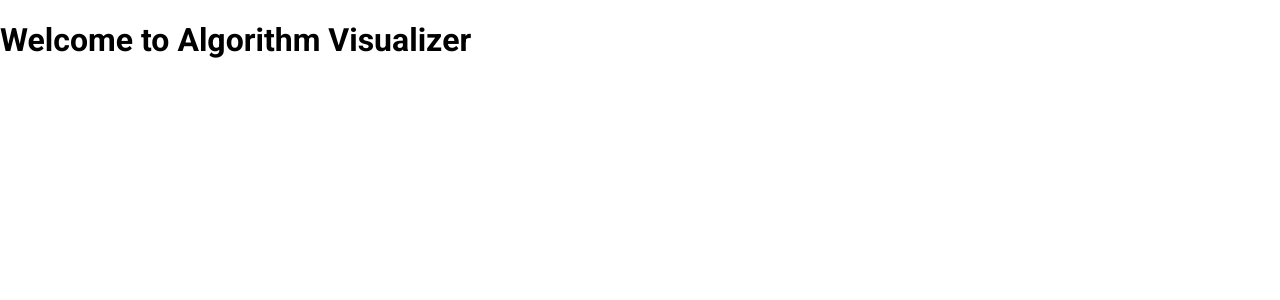
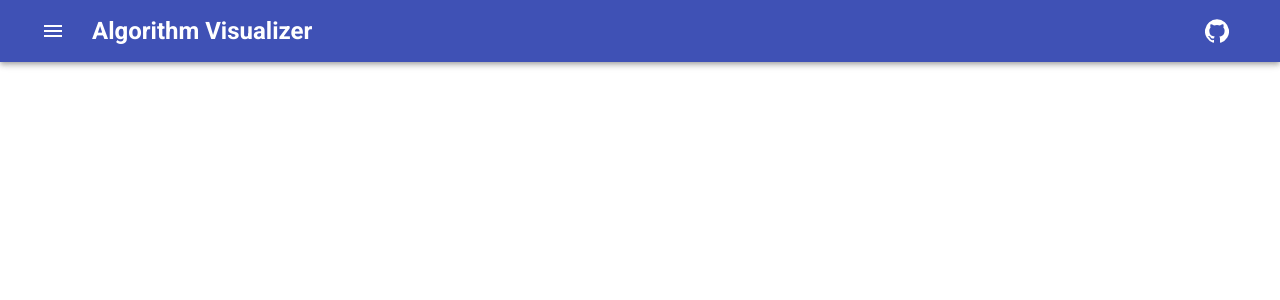
Before and after one commit to amargosavi68/algorithm-visualizer, a React (Create React App) app: page / in a window 1280 px wide. Shown: the top 300 px of the page. Built offline with nearby package versions, Linux system fonts and the light colour scheme.

Commit message:
header component created

```diff
--- a/src/App.js
+++ b/src/App.js
@@ -1,11 +1,12 @@
-import './css/App.css';
+import Header from "./components/Header";
+import "./css/App.css";
 
 function App() {
-  return (
-    <div>
-      <h1>Welcome to Algorithm Visualizer</h1>
-    </div>
-  );
+	return (
+		<div>
+			<Header />
+		</div>
+	);
 }
 
 export default App;
--- /dev/null
+++ b/src/components/Header.js
@@ -0,0 +1,53 @@
+import React, { useState } from "react";
+import { AppBar, Toolbar, Typography, IconButton, Drawer, List, ListItem } from "@material-ui/core";
+import { Menu, GitHub } from "@material-ui/icons";
+
+const iconStyle = {
+     margin: "0px 15px 0px 5px",
+};
+
+const headerNameStyle = {
+     padding: "15px 0px",
+     fontWeight: "600",
+     width: "90%",
+};
+
+const Header = (props) => {
+     const [toggle, setToggle] = useState(false);
+
+     const toggleDrawer = () => {
+          setToggle(!toggle);
+     }
+
+     return (
+          <div>
+               <AppBar position="static">
+                    <Toolbar variant="dense">
+                         <IconButton
+                              style={iconStyle}
+                              edge="start"
+                              color="inherit"
+                              aria-label="menu"
+                              onClick={() => toggleDrawer()}
+                         >
+                              <Menu />
+                         </IconButton>
+                         <Drawer anchor="left" open={toggle} onClose={() => toggleDrawer()}>Hii</Drawer>
+                         <Typography style={headerNameStyle} variant="h5" color="inherit">
+                              Algorithm Visualizer
+                         </Typography>
+                         <IconButton
+                              style={iconStyle}
+                              edge="end"
+                              color="inherit"
+                              aria-label="menu"
+                         >
+                              <GitHub />
+                         </IconButton>
+                    </Toolbar>
+               </AppBar>
+          </div>
+     );
+};
+
+export default Header;
```
Also changed, not shown: src/index.js (+4 -4 lines).
